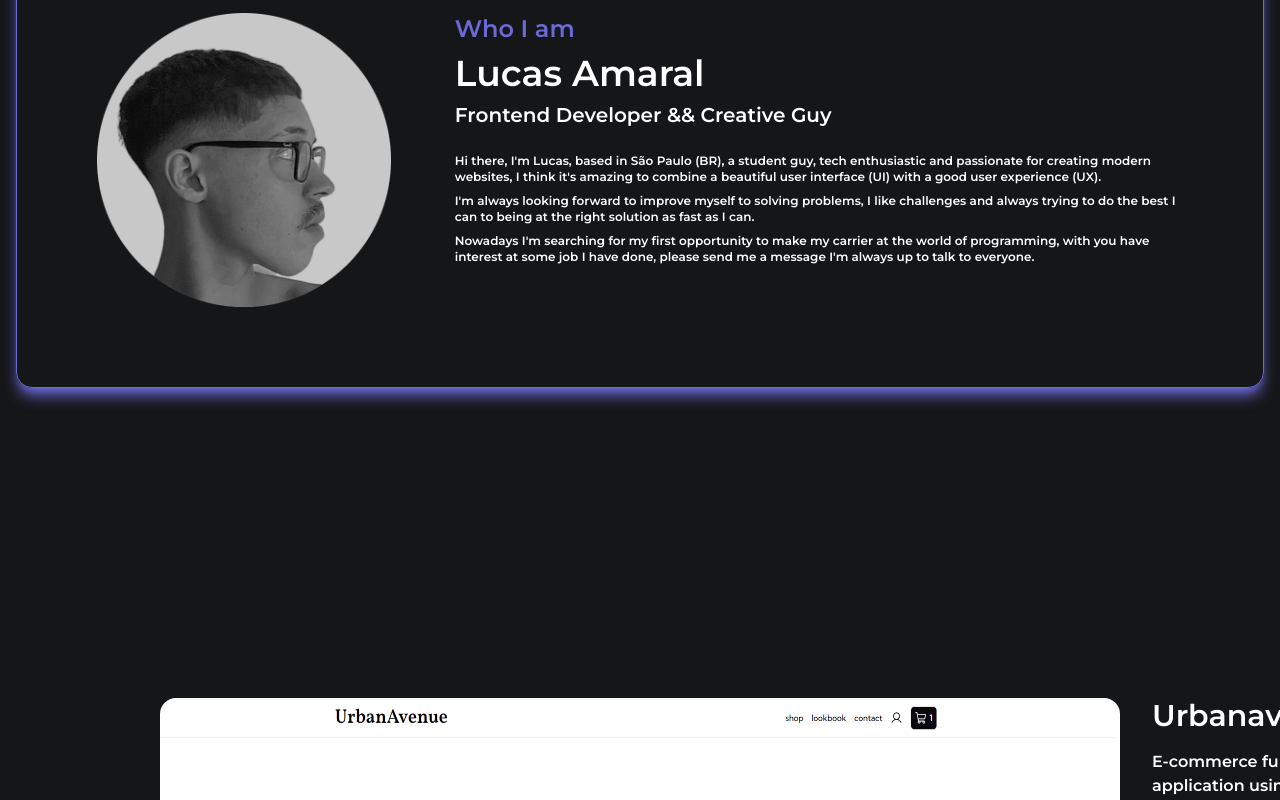
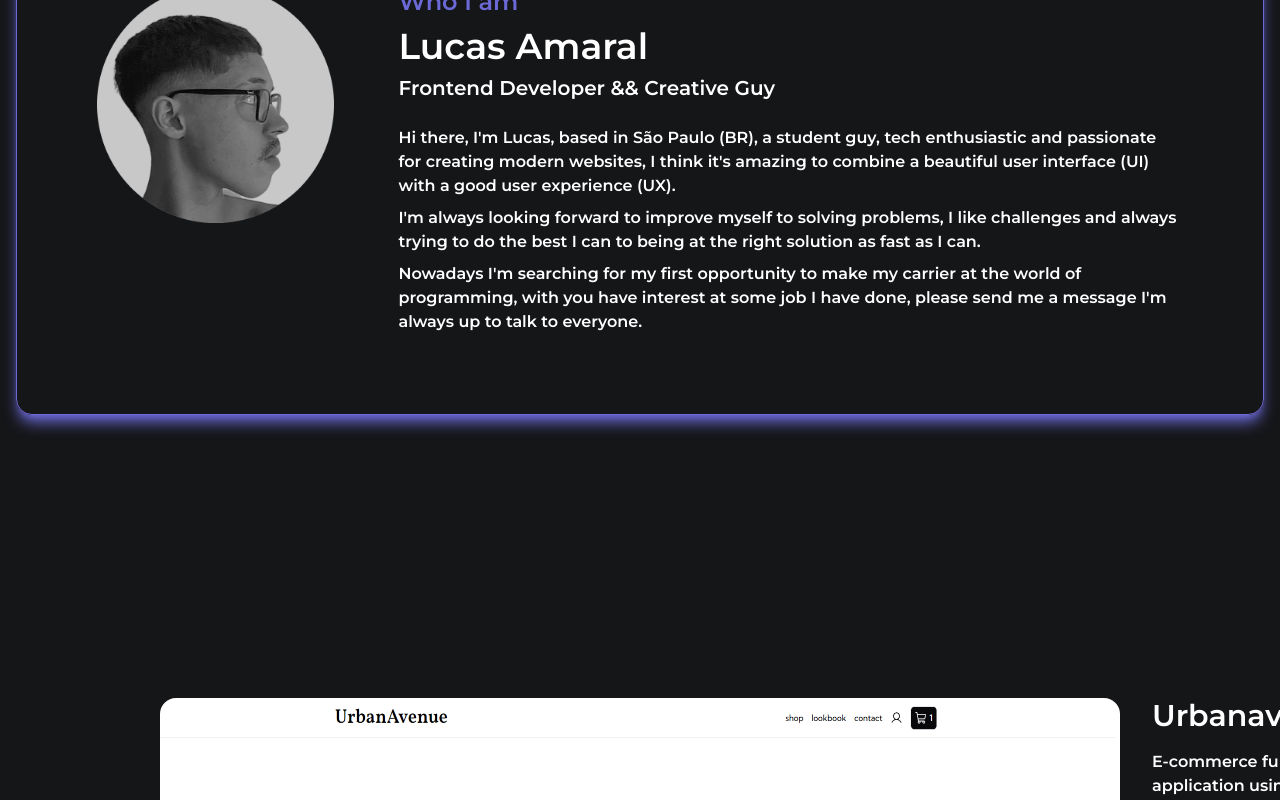
Before and after one commit to LrAmaral/portfolio, a Next.js app: page / in a window 1280 px wide. Shown: the part 1040-1840 px from the top of the page. Built offline with nearby package versions, Linux system fonts and the light colour scheme.

Commit message:
:wrench: minor-changes

```diff
--- a/app/(root)/page.tsx
+++ b/app/(root)/page.tsx
@@ -1,5 +1,4 @@
 import Project from "@/components/layout/project"
-import { About } from "../../components/layout/about"
 import { Intro } from "../../components/layout/intro"
 import  Who  from "@/components/layout/who"
 import { Experience } from "@/components/layout/experience"
--- a/components/layout/project.tsx
+++ b/components/layout/project.tsx
@@ -4,7 +4,7 @@ import Link from 'next/link'
 function Project() {
   return (
     <main id='project' className='flex flex-col w-full h-screen justify-center items-center font-alt'>
-      <div className='h-screen flex md:flex-col xs:flex-col gap-8 items-start justify-center w-3/4 mt-20 md:mb-0 xs:mb-20'>
+      <div className='h-screen flex md:flex-col xs:flex-col gap-8 items-center justify-center w-3/4 mt-20 md:mb-0 xs:mb-20'>
          <div className='flex xs:flex-col md:flex-row gap-8'>
           <Image className="rounded-2xl" src={'/shop.jpg'} loading={'lazy'} quality={100} width={1000} height={500} alt='print of project'/>
           <div className='flex gap-4 items-start flex-col'>
@@ -13,7 +13,8 @@ function Project() {
                 E-commerce full stack application using framework Next.js, TailwindCSS and Prisma ORM,
                 It's a big project what will be used to a Final Paper project of the college.
               </p>
-              <p>We work with the framework Next because the facility to create websites with them,
+              <p>
+                We work with the framework Next because the facility to create websites with them,
                 and all the versability we give to us to developing, it has been a such a great and amazing
                 experience to do that project.
               </p>
--- a/components/layout/who.tsx
+++ b/components/layout/who.tsx
@@ -15,16 +15,16 @@ function Who() {
               Lucas Amaral
             </h2>
             <h3 className="xs:text-sm md:text-xl mb-4">Frontend Developer && Creative Guy</h3>
-            <p className="xs:text-xs text-base">
+            <p className="xs:text-xs md:text-base">
               Hi there, I'm Lucas, based in São Paulo <span className="font-bold">(BR)</span>, a student guy, tech enthusiastic
               and passionate for creating modern websites, I think it's amazing to combine a beautiful user interface
               <span className="font-bold"> (UI)</span> with a good user experience <span className="font-bold">(UX)</span>.
             </p>
-            <p className="xs:text-xs text-base">
+            <p className="xs:text-xs md:text-base">
               I'm always looking forward to improve myself to solving problems, I like
               challenges and always trying to do the best I can to being at the right solution as fast as I can.
             </p>
-            <p className="xs:text-xs text-base">Nowadays I'm searching for my first opportunity to make my carrier at the world of programming, with you have interest at some job I have done,
+            <p className="xs:text-xs md:text-base">Nowadays I'm searching for my first opportunity to make my carrier at the world of programming, with you have interest at some job I have done,
               please send me a message I'm always up to talk to everyone.
             </p>
          </div>
```
